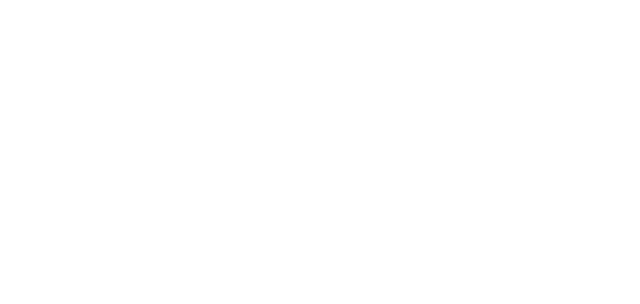
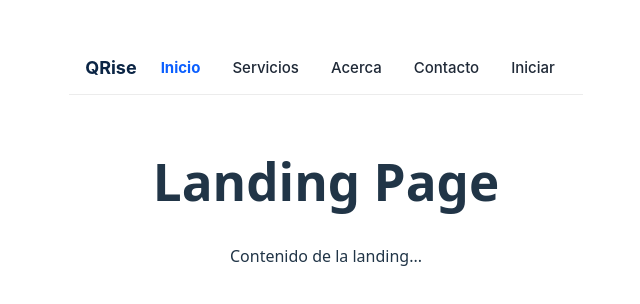
Before and after one commit to Zucane/zucane_frontend, a React app: page / in a window 1280 px wide. Shown: the part 226-530 px from the top of the page, without its empty margins (314-954 px from the left). Built offline with nearby package versions, Linux system fonts and the light colour scheme; the HTML template or start-up script is replaced by a standard one.

Commit message:
[ADD] topnavbar

```diff
--- a/package.json
+++ b/package.json
@@ -11,7 +11,8 @@
   },
   "dependencies": {
     "react": "^19.1.1",
-    "react-dom": "^19.1.1"
+    "react-dom": "^19.1.1",
+    "react-router-dom": "^7.9.4"
   },
   "devDependencies": {
     "@eslint/js": "^9.36.0",
--- a/src/App.jsx
+++ b/src/App.jsx
@@ -1,15 +1,33 @@
-import { useState } from 'react'
-import reactLogo from './assets/react.svg'
-import viteLogo from '/vite.svg'
-import './App.css'
+import React from 'react';
+import { BrowserRouter as Router, Routes, Route } from 'react-router-dom';
+import TopNavBar from './components/TopNavBar';
+import './App.css';
+import './components/nav.css';
 
-function App() {
+function Landing() {
+  return (
+    <main style={{ padding: 24 }}>
+      <h1>Landing Page</h1>
+      <p>Contenido de la landing...</p>
+    </main>
+  );
+}
+function Services() { return <div style={{ padding: 24 }}><h2>Servicios</h2></div> }
+function About() { return <div style={{ padding: 24 }}><h2>Acerca</h2></div> }
+function Contact() { return <div style={{ padding: 24 }}><h2>Contacto</h2></div> }
+function Login() { return <div style={{ padding: 24 }}><h2>Login</h2></div> }
 
+export default function App() {
   return (
-    <>
-
-    </>
-  )
+    <Router>
+      <TopNavBar />
+      <Routes>
+        <Route path="/" element={<Landing />} />
+        <Route path="/services" element={<Services />} />
+        <Route path="/about" element={<About />} />
+        <Route path="/contact" element={<Contact />} />
+        <Route path="/login" element={<Login />} />
+      </Routes>
+    </Router>
+  );
 }
-
-export default App
--- /dev/null
+++ b/src/components/TopNavBar.jsx
@@ -0,0 +1,55 @@
+import React, { useState } from 'react'
+import { useNavigate, useLocation } from 'react-router-dom';
+import './nav.css';
+
+export default function TopNavBar() {
+    const navigate = useNavigate();
+    const location = useLocation();
+    const [open, setOpen] = useState(false);
+
+    const items = [
+        { label: 'Inicio', to: '/' },
+        { label: 'Servicios', to: '/services' },
+        { label: 'Acerca', to: '/about' },
+        { label: 'Contacto', to: '/contact' },
+        { label: 'Iniciar', to: '/login' },
+    ];
+
+    const isActive = (to) => location.pathname === to;
+
+    return (
+        <header className="top-navbar">
+            <div className="top-nav-container">
+                <div
+                    className="top-brand"
+                    onClick={() => { setOpen(false); navigate('/'); }}
+                    role="button"
+                    tabIndex={0}
+                >
+                    QRise
+                </div>
+
+                <button
+                    className="top-burger"
+                    onClick={() => setOpen(v => !v)}
+                    aria-label="Abrir menú"
+                    aria-expanded={open}
+                >
+                    ☰
+                </button>
+
+                <nav className={`top-nav ${open ? 'open' : ''}`}>
+                    {items.map(i => (
+                        <button
+                            key={i.to}
+                            onClick={() => { setOpen(false); navigate(i.to); }}
+                            className={`top-link ${isActive(i.to) ? 'active' : ''}`}
+                        >
+                            {i.label}
+                        </button>
+                    ))}
+                </nav>
+            </div>
+        </header>
+    )
+}
--- /dev/null
+++ b/src/components/nav.css
@@ -0,0 +1,87 @@
+.top-navbar {
+    width: 100%;
+    background: #ffffff;
+    border-bottom: 1px solid #ececec;
+    position: sticky;
+    top: 0;
+    z-index: 1000;
+    font-family: Inter, system-ui, -apple-system, "Segoe UI", Roboto, "Helvetica Neue", Arial;
+}
+
+.top-nav-container {
+    max-width: 1200px;
+    margin: 0 auto;
+    display: flex;
+    align-items: center;
+    justify-content: space-between;
+    padding: 0.6rem 1rem;
+    gap: 12px;
+}
+
+.top-brand {
+    font-weight: 700;
+    font-size: 18px;
+    cursor: pointer;
+    color: #0b2545;
+}
+
+.top-burger {
+    display: none;
+    font-size: 22px;
+    background: transparent;
+    border: none;
+    cursor: pointer;
+}
+
+.top-nav {
+    display: flex;
+    gap: 8px;
+    align-items: center;
+}
+
+.top-link {
+    background: transparent;
+    border: none;
+    padding: 0.5rem 0.75rem;
+    cursor: pointer;
+    font-size: 15px;
+    color: #1f2937;
+    border-radius: 6px;
+}
+
+.top-link:hover {
+    background: rgba(11, 95, 255, 0.06);
+}
+
+.top-link.active {
+    color: #0b5fff;
+    font-weight: 700;
+}
+
+@media (max-width: 800px) {
+    .top-burger {
+        display: block;
+    }
+
+    .top-nav {
+        display: none;
+        position: absolute;
+        left: 0;
+        right: 0;
+        top: 56px;
+        background: #fff;
+        flex-direction: column;
+        padding: 0.75rem 1rem;
+        box-shadow: 0 6px 18px rgba(3, 7, 18, 0.06);
+        gap: 6px;
+    }
+
+    .top-nav.open {
+        display: flex;
+    }
+
+    .top-link {
+        width: 100%;
+        text-align: left;
+    }
+}
```
Also changed, not shown: 1 other file (tests, documents, lock files or other folders).
